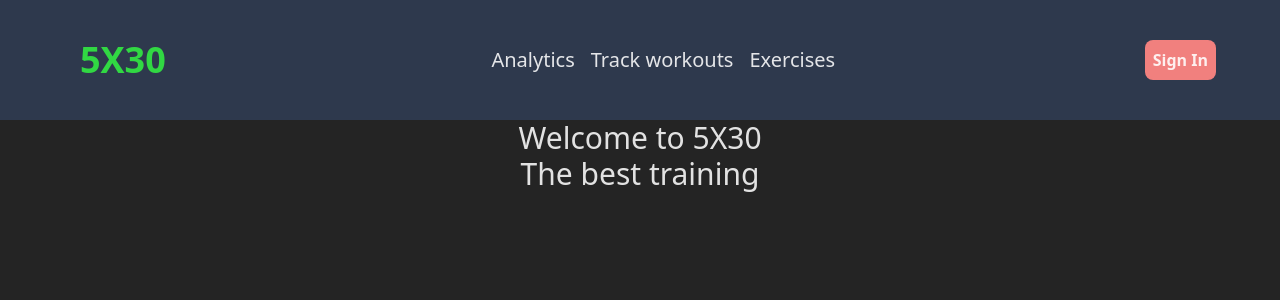
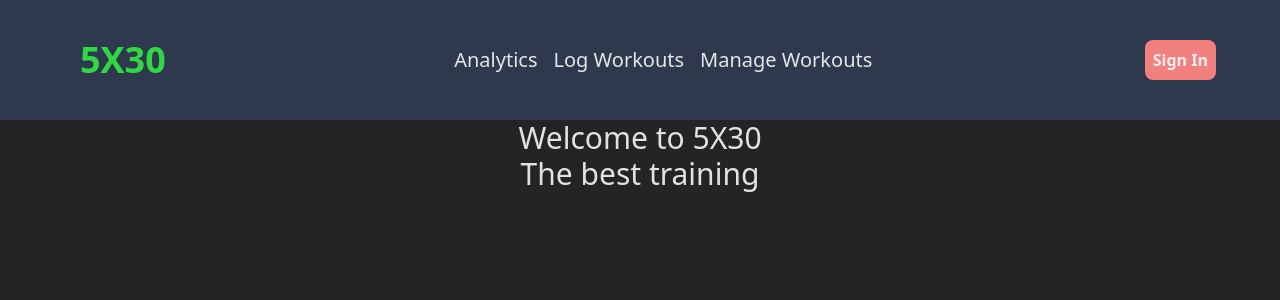
Before and after one commit to Rzhek/5X30, a React (Vite) app in the folder client/: page / in a window 1280 px wide. Shown: the top 300 px of the page. Built offline with nearby package versions, Linux system fonts and the light colour scheme; no server answers.

Commit message:
header tab names changed to better represent their purpose and content

```diff
--- a/client/src/components/Header.jsx
+++ b/client/src/components/Header.jsx
@@ -50,10 +50,10 @@ export default function Header() {
           Analytics
         </Link>
         <Link to='/workouts' className='text-xl'>
-          Track workouts
+          Log Workouts
         </Link>
         <Link to='/exercises' className='text-xl'>
-          Exercises
+          Manage Workouts
         </Link>
       </nav>
 
```
